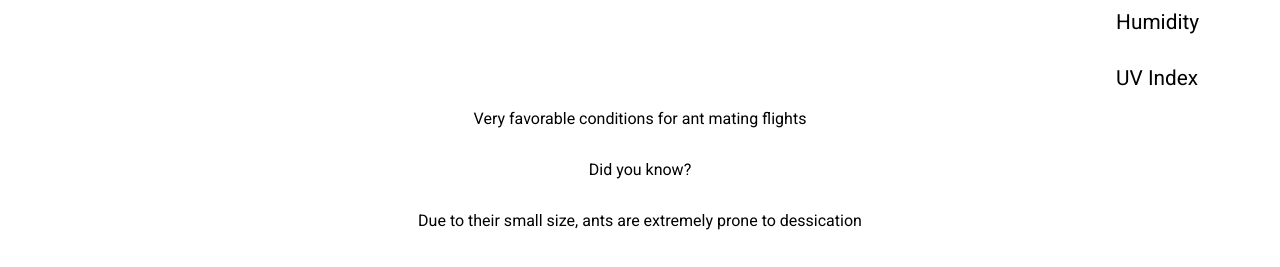
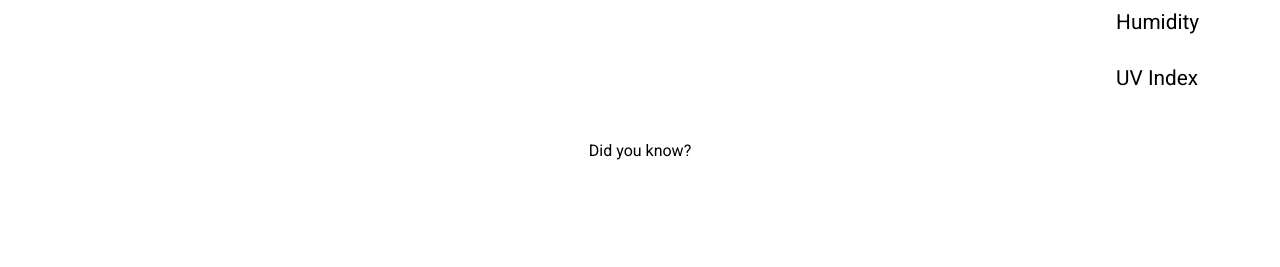
Before and after one commit to hoon610/antnuptialflightmodel, a plain HTML site: page index.html in a window 1280 px wide. Shown: the part 195-462 px from the top of the page. Drawn offline with Linux system fonts and the light colour scheme; no server answers.

Commit message:
Add functionality for updating DOM with status

```diff
--- a/index.html
+++ b/index.html
@@ -33,9 +33,9 @@
         </div>
     </div>
     <div class="flight">
-        <p class="status">Very favorable conditions for ant mating flights</p>
+        <p class="status"></p>
         <p class="funfactlabel">Did you know?</p>
-        <p class="funfact">Due to their small size, ants are extremely prone to dessication</p>
+        <p class="funfact"></p>
     </div>
     </body>
 </html>
```
Also changed, not shown: main.js (+1 -1 lines).
